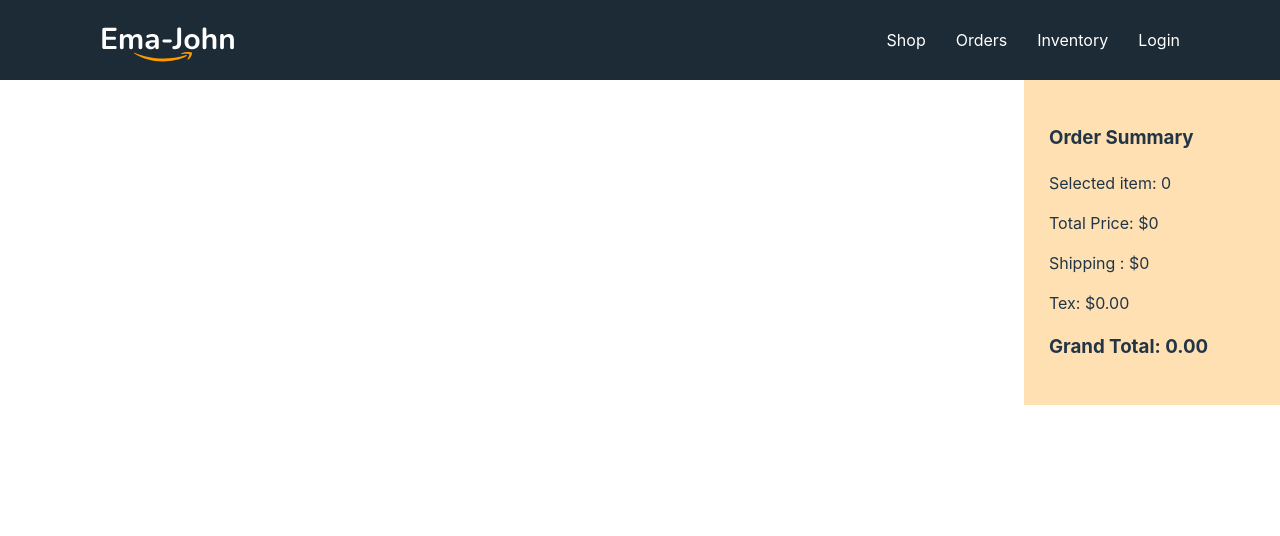
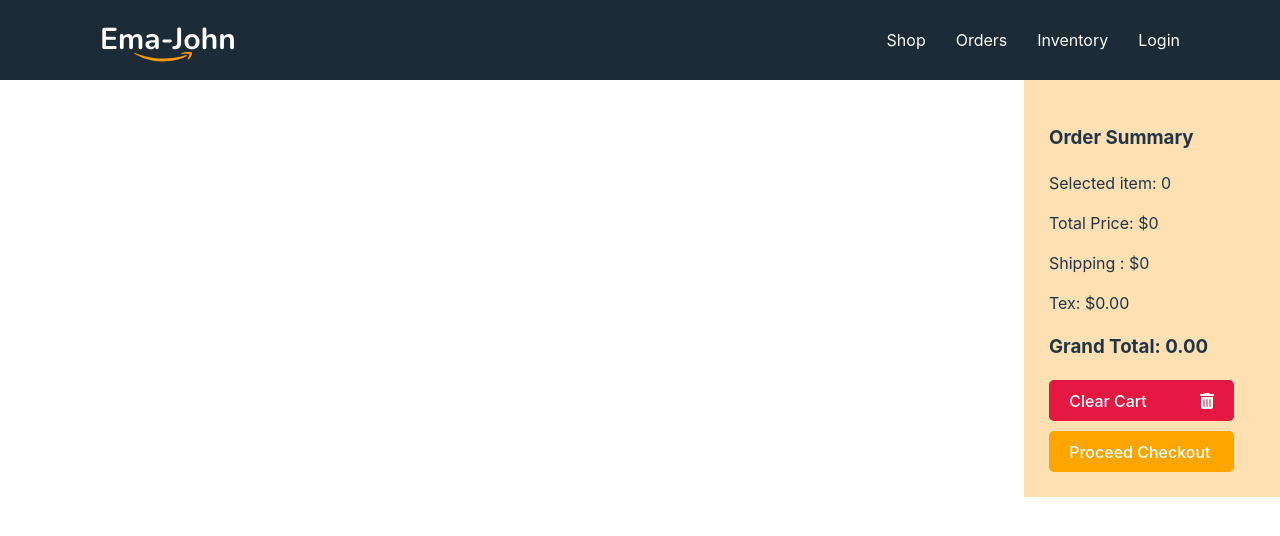
Before and after one commit to MDNirobkhan1/ema-jon-simple, a React (Vite) app: page /orders in a window 1280 px wide. Shown: the top 536 px of the page. Built offline with nearby package versions, Linux system fonts and the light colour scheme.

Commit message:
review order

```diff
--- a/src/components/Cart/Cart.css
+++ b/src/components/Cart/Cart.css
@@ -4,3 +4,13 @@
     position: sticky;
     top: 0;
 }
+.btn-clear-cart{
+    width: 90%;
+    display: flex;
+    align-items: center;
+    justify-content: space-between;
+    color: white;
+    border-radius: 5px;
+    background-color: rgb(228, 24, 65);
+
+}
--- a/src/components/Cart/Cart.jsx
+++ b/src/components/Cart/Cart.jsx
@@ -1,7 +1,9 @@
 import React from 'react';
 import './Cart.css';
+import { FontAwesomeIcon } from '@fortawesome/react-fontawesome';
+import { faShoppingCart, faTrashAlt } from '@fortawesome/free-solid-svg-icons'
 
-const Cart = ({cart}) => {
+const Cart = ({cart,handleClearCart ,children}) => {
     // const cart =props.cart; option-1
     // const {cart} =props;     option-2
 
@@ -26,6 +28,8 @@
             <p>Shipping : ${totalShipping}</p>
             <p>Tex: ${tax.toFixed(2)}</p>
             <h3>Grand Total: {granTotal.toFixed(2)}</h3>
+            <button onClick={handleClearCart} className='btn-clear-cart'> <span>Clear Cart</span> <FontAwesomeIcon icon={faTrashAlt} /></button>
+            {children}
         </div>
     );
 };
--- /dev/null
+++ b/src/components/Checkout/Checkout.jsx
@@ -0,0 +1,11 @@
+import React from 'react';
+
+const Checkout = () => {
+    return (
+        <div>
+            <h1>Please order page CheckOut</h1>
+        </div>
+    );
+};
+
+export default Checkout;
--- a/src/components/Orders/Orders.jsx
+++ b/src/components/Orders/Orders.jsx
@@ -1,9 +1,9 @@
 import React, { useState } from 'react';
 import Cart from '../Cart/Cart';
-import { useLoaderData } from 'react-router-dom';
+import { Link, useLoaderData } from 'react-router-dom';
 import ReviewItem from '../ReviewiItem/ReviewItem';
 import './reviewcontainer.css'
-import { removeFromDb } from '../../utilities/fakedb';
+import { deleteShoppingCart, removeFromDb } from '../../utilities/fakedb';
 
 const Orders = () => {
 
@@ -13,6 +13,10 @@
         const remaing =cart.filter(product => product.id !== id)
         setCart(remaing)
         removeFromDb(id)
+    }
+    const handleClearCart =()=>{
+        setCart([]);
+        deleteShoppingCart();
     }
     return (
         <div className='shop-container'>
@@ -26,7 +30,13 @@
                   }
             </div>
             <div className='cart-container'>
-                <Cart cart={cart}></Cart>
+                <Cart
+                handleClearCart={handleClearCart}
+                cart={cart}
+
+                >
+                    <Link className='privew-link' to='/checkout'><button className='btn-proceed-cart'>Proceed Checkout </button></Link>
+                </Cart>
             </div>
         </div>
     );
--- a/src/components/Orders/reviewcontainer.css
+++ b/src/components/Orders/reviewcontainer.css
@@ -1,3 +1,17 @@
 .review-container{
     margin: 50px auto;
 }
+.btn-proceed-cart{
+    margin-top: 10px;
+    width: 90%;
+    display: flex;
+    align-items: center;
+    justify-content: space-between;
+    color: white;
+    border-radius: 5px;
+    background-color: orange;
+
+}
+.privew-link{
+    text-decoration: none;
+}
--- a/src/components/Shop/Shop.css
+++ b/src/components/Shop/Shop.css
@@ -9,3 +9,17 @@
     grid-template-columns: repeat(3 , 1fr);
     gap: 30px;
 }
+.btn-priview{
+    margin-top: 10px;
+    width: 90%;
+    display: flex;
+    align-items: center;
+    justify-content: space-between;
+    color: white;
+    border-radius: 5px;
+    background-color: orange;
+
+}
+.review-link{
+    text-decoration: none;
+}
--- a/src/components/Shop/Shop.jsx
+++ b/src/components/Shop/Shop.jsx
@@ -1,8 +1,9 @@
 import React, { useEffect, useState } from 'react';
-import { addToDb, getShoppingCart } from '../../utilities/fakedb';
+import { addToDb, deleteShoppingCart, getShoppingCart } from '../../utilities/fakedb';
 import Cart from '../Cart/Cart';
 import Product from '../Product/Product';
 import './Shop.css';
+import { Link } from 'react-router-dom';
 
 const Shop = () => {
     const [products, setProducts] = useState([]);
@@ -51,6 +52,10 @@
         setCart(newCart);
         addToDb(product.id)
     }
+    const handleClearCart =()=>{
+        setCart([]);
+        deleteShoppingCart();
+    }
     return (
         <div className='shop-container'>
             <div className="products-container">
@@ -63,7 +68,11 @@
                 }
             </div>
             <div className="cart-container">
-                <Cart cart={cart}></Cart>
+                <Cart
+                handleClearCart={handleClearCart}
+                cart={cart}>
+                    <Link className='review-link' to='/orders'><button className='btn-priview'>Review Order</button></Link>
+                </Cart>
             </div>
 
         </div>
--- a/src/main.jsx
+++ b/src/main.jsx
@@ -13,6 +13,7 @@
 import Inventory from './components/Inventory/Inventory';
 import Login from './components/Login/Login';
 import cartProductsLoader from './loaders/cartProdutsLoaders';
+import Checkout from './components/Checkout/Checkout';
 
 const router= createBrowserRouter([
   {
@@ -33,6 +34,10 @@
         element:<Inventory></Inventory>
       },
       {
+        path:'/checkout',
+        element:<Checkout></Checkout>
+      },
+      {
         path:'/login',
         element:<Login></Login>
       }
```
